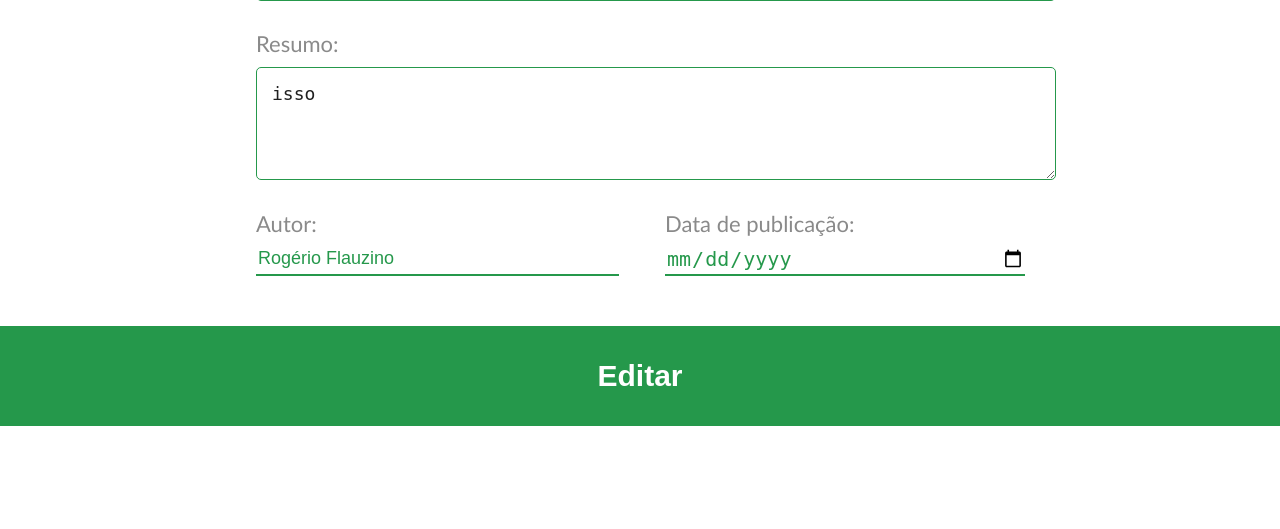
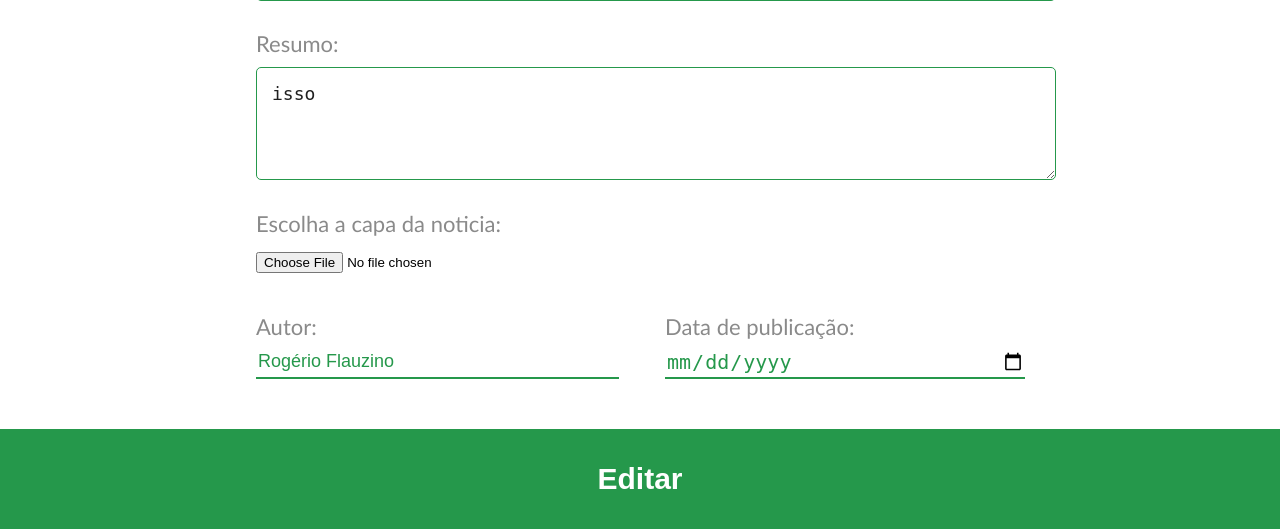
Before and after one commit to philippe-piu/Projeto-1-Web-Back-end-Desenvolvimento-de-um-CMS, a Node server app: page /editar/1 in a window 1280 px wide. Shown: the part 1024-1553 px from the top of the page. Before the commit the page ends 1450 px from the top, so only its background shows below. Run offline with Node 20, Linux system fonts and the light colour scheme; the visitor is signed in with stand-in values (Sample User, id 1).

Commit message:
feat: adicionando a possibilidade de editar a imagem da notícia.

```diff
--- a/data/2.json
+++ b/data/2.json
@@ -5,6 +5,7 @@
   "resumo": "dois",
   "autor": "Rogério Flauzino",
   "date": "2024-07-30",
-  "image": "1722470322006.png",
-  "id": 2
+  "image": "1722529303752.jpg",
+  "id": 2,
+  "data": ""
 }
--- a/public/styles/edit/style.css
+++ b/public/styles/edit/style.css
@@ -299,3 +299,16 @@ textarea:focus{
     align-items: center;
     font-weight: bold;
 }
+
+.input-image-container{
+    display: flex;
+    flex-direction: column;
+    width: 100%;
+    margin-bottom: 40px;
+}
+
+.input-image-container label{
+    font-size: 22px;
+    color: rgb(138, 138, 138);
+    margin-bottom: 15px;
+}
```
Also changed, not shown: Controller/edit.js (+13 -2 lines), views/edit.mustache (+6 -1 lines), 1 other file.
